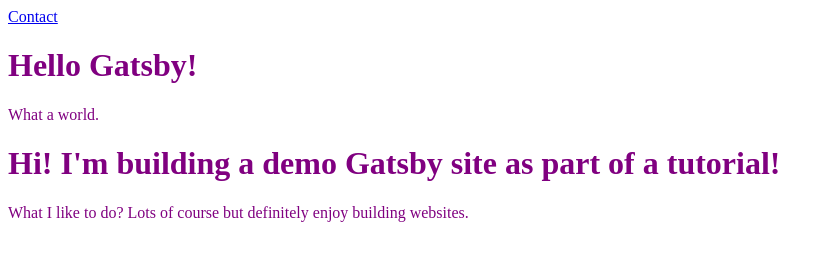
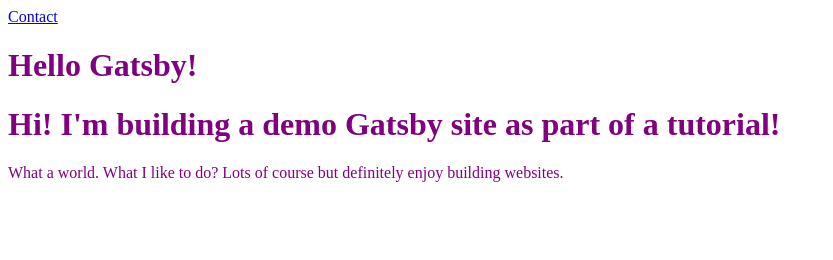
Before and after one commit to vinay72/gatsbyJS, a Gatsby site in the folder hello-world/: page / in a window 1280 px wide. Shown: the whole page, without its empty margins (0-833 px from the left). Built offline with nearby package versions, Linux system fonts and the light colour scheme; Gatsby itself is replaced by a stand-in of ours.

Commit message:
Update index.js

```diff
--- a/hello-world/src/pages/index.js
+++ b/hello-world/src/pages/index.js
@@ -5,9 +5,8 @@
   <div style={{ color: `purple` }}>
   <Link to="/contact/">Contact</Link>
   <Header headerText="Hello Gatsby!" />
-   <p>What a world.</p>
-   <h1>Hi! I'm building a demo Gatsby site as part of a tutorial!</h1>
-    <p>
+  <h1>Hi! I'm building a demo Gatsby site as part of a tutorial!</h1>
+   <p>What a world.
       What I like to do? Lots of course but definitely enjoy building
       websites.
     </p>
```
